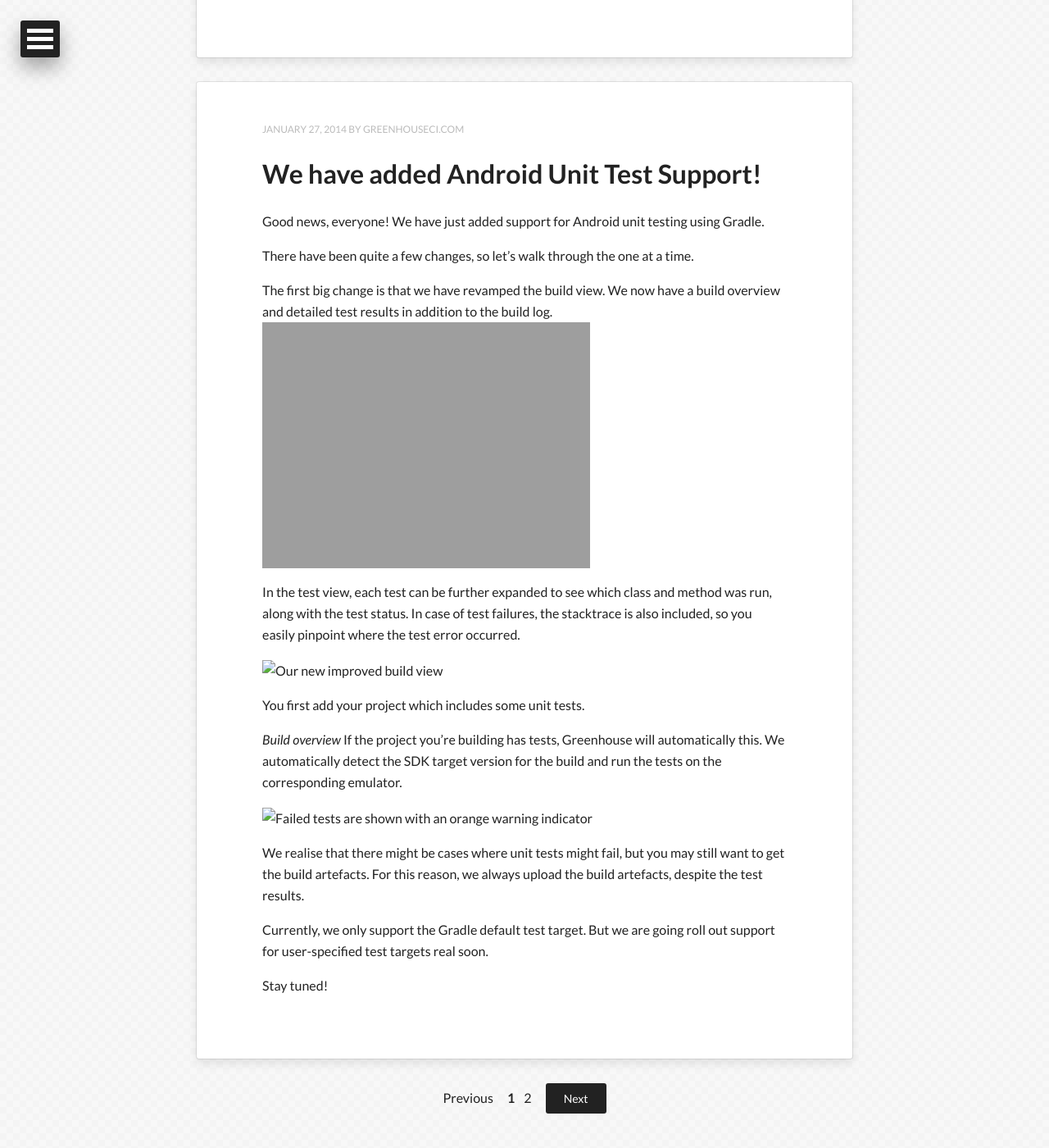
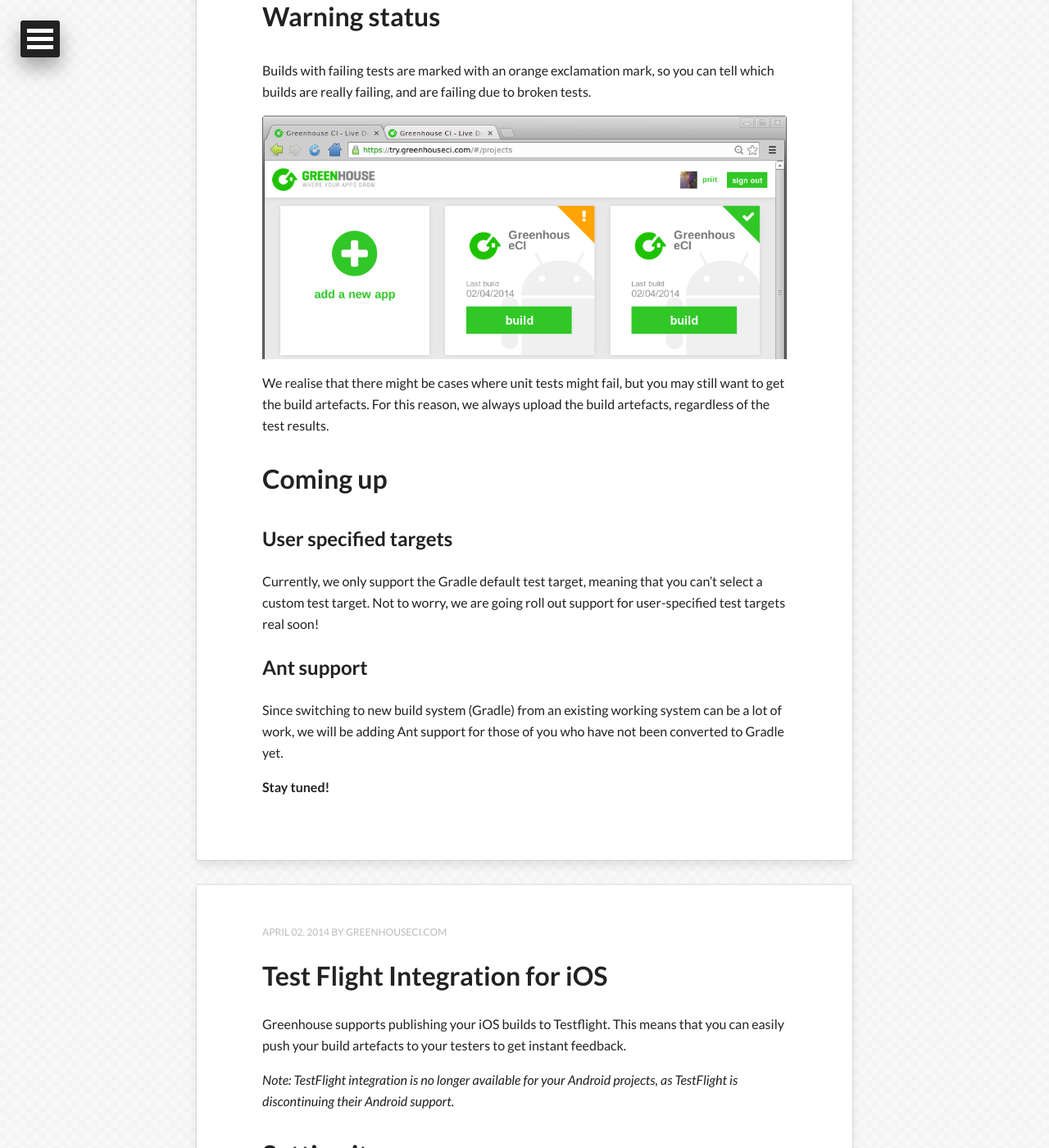
Before and after one commit to GreenhouseCI/blog.greenhouseci.com, a Jekyll site: the page built from index.html, in a window 1280 px wide and 1400 px high, scrolled down 2130 px. Shown: the whole window at 82% size. Built offline with Jekyll 4.4.1, drawn with Linux system fonts in a browser that asks for light colours; nearby versions of some CDN libraries; the list of posts is cut into pages by our own code; some of the changed text lies outside the part shown.

Commit message:
add post about android unit testing and testflight integration

```diff
--- a/_posts/2014-04-02-android-testing.md
+++ b/_posts/2014-04-02-android-testing.md
@@ -1,39 +1,62 @@
 ---
 layout: post
-title:  "We have added Android Unit Test Support!"
-date:   2014-01-27 12:18:52
+title:  "We Have Added Android Unit Test Support!"
+date:   2014-04-03 12:18:52
 categories: Greenhouse update
 share: true
 ---
 
 Good news, everyone!
+
 We have just added support for Android unit testing using Gradle.
+There have been quite a few changes, so let's walk through them one at a time.
 
-There have been quite a few changes, so let's walk through the one at a time.
-
+Build overview
+==============
 The first big change is that we have revamped the build view.
 We now have a build overview and detailed test results in addition to the build log.
+
+If the project you're building has tests, Greenhouse will automatically detect them.
+So, every time you build your project we run the corresponding unit tests. We extract the SDK target version for the build
+and run the tests on the appropriate emulator.
+
 ![Our new improved build view]({{ site.url }}/assets/new_build_view.png)
 
 
+
+Tests overview
+==============
 In the test view, each test can be further expanded to see which class and  method was run, along with the test status.
-In case of test failures, the stacktrace is also included, so you easily pinpoint where the test error occurred.
+
+In case of test failures, the stacktrace is also included, so you can easily pinpoint where the test occurred.
 
 
 ![Our new improved build view]({{ site.url }}/assets/expanded_test_view.png)
 
 
-You first add your project which includes some unit tests.
 
-*Build overview*
-If the project you're building has tests, Greenhouse will automatically this. We automatically detect the SDK target version for the build
-and run the tests on the corresponding emulator.
+
+Warning status
+================
+Builds with failing tests are marked with an orange exclamation mark, so you can tell which builds are really failing, and
+are failing due to broken tests.
+
 
 ![Failed tests are shown with an orange warning indicator]({{ site.url }}/assets/failed_tests_cropped.png)
 
 We realise that there might be cases where unit tests might fail, but you may still want to get the build artefacts.
-For this reason, we always upload the build artefacts, despite the test results.
+For this reason, we always upload the build artefacts, regardless of the test results.
 
-Currently, we only support the Gradle default test target. But we are going roll out support for user-specified test targets real soon.
+Coming up
+=========
 
-Stay tuned!
+User specified targets
+----------------------
+Currently, we only support the Gradle default test target, meaning that you can't select a custom test target. Not to worry, we are going roll out support for user-specified test targets real soon!
+
+Ant support
+-----------
+Since switching to new build system (Gradle) from an existing working system can be a lot of work, we will be adding Ant support for those of you who have not
+been converted to Gradle yet.
+
+**Stay tuned!**
--- a/_posts/2014-04-02-test-flight-integration.md
+++ b/_posts/2014-04-02-test-flight-integration.md
@@ -1,25 +1,37 @@
 ---
 layout: post
 title:  "Test Flight Integration for iOS"
-date:   2014-01-27 12:18:52
+date:   2014-04-02 12:18:52
 categories: Greenhouse update
 share: true
+
 ---
 Greenhouse supports publishing your iOS builds to Testflight.
+This means that you can easily push your build artefacts to your testers to get instant feedback.
 
-In the project view, there is a spanner icon
-![Tesflight]({{ site.url }}/assets/spanner.png)
-This leads to the project settings view.
+*Note: TestFlight integration is no longer available for your Android projects, as TestFlight is discontinuing their Android support.*
+
+Setting it up
+=========
+The setup is simple. Here's a quick guide:
+
+In the project view, click the spanner icon,
+
+<img class="post-img" src="{{ site.url }}/assets/spanner.png" />
+
+this leads you to the project settings view.
 
 In project settings you can see the TestFlight section.
 By expanding it, you will presented with the following fields
-![Tesflight]({{ site.url }}/assets/testflight.png)
 
-To use Testflight, you must insert at least the <a href="https://testflightapp.com/account/#api">API token</a> and the <a href="https://testflightapp.com/dashboard/team/edit/">team token</a>.
+<img class="post-img" src="{{ site.url }}/assets/testflight.png" />
 
 
+To use Testflight, insert the your <a href="https://testflightapp.com/account/#api">API token</a> and the <a href="https://testflightapp.com/dashboard/team/edit/">team token</a>.
+Just copy-paste these, hit save, and you are good to go!
 
-All of the other fields are optional.
+
+All of the other fields are optional, but might be useful if you need some extra configuration.
 Here's a quick overview of their meaning:
 <ul>
     <li><strong>distribution list</strong> is list of users who have access to the app</li>
@@ -28,8 +40,24 @@
 </ul>
 
 
-Note that this feature is unavailable for your Android projects, as TestFlight is discontinuing their Android support.
-
+Give it a spin
+=========
 Once you have configured Testflight for your project, the produced build artefacts are automatically uploaded to Testflight and Greenhouse for each build.
 
-![Tesflight]({{ site.url }}/assets/testflight_log_message.png)
+<img class="post-img" src="{{ site.url }}/assets/testflight_log_message.png"/>
+
+In the screenshot, build log reports that it published the build artefacts to both Greenhouse and Testflight.
+
+Coming up
+=========
+
+Hockeyapp distribution
+----------------------
+
+Since TestFlight is dropping support for Android, we're looking into other build distribution platforms.
+We'll be adding *<a href="http://hockeyapp.net/">HockeyApp</a>* support really soon.
+If you have any other potential candidates for build distribution that we should integrate with, please let us know.
+
+Open beta
+---------
+Up to now, we have accpeted people into our private beta via invites. The private beta testing phase is coming to an end, and we will be opening our doors for everyone very soon.
--- a/css/main.css
+++ b/css/main.css
@@ -158,3 +158,8 @@
 .post pre.terminal code {
   background-color: #333;
 }
+
+.post-img {
+    margin-top: 10px;
+    margin-bottom: 10px;
+}
```
Also changed, not shown: assets/expanded_test_view.png (added), assets/failed_tests.png (added), assets/failed_tests_cropped.png (added), assets/rescan.png (added), assets/testflight.png (added).
